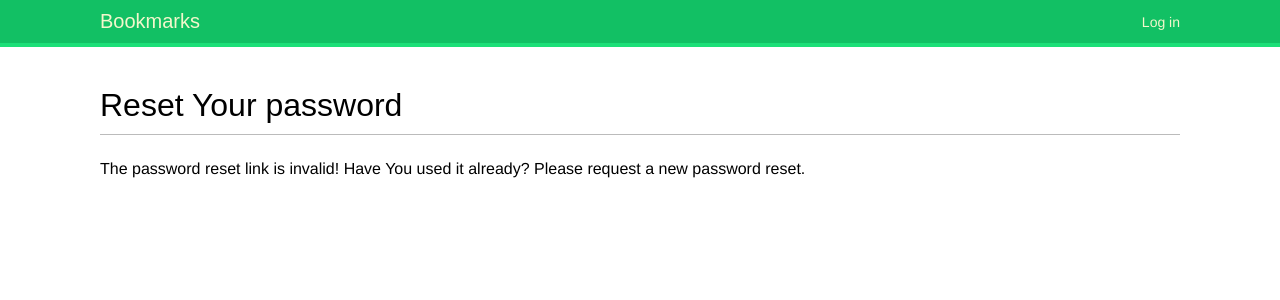
After one commit to PatrykKlimowicz/Django, a Django app: template bookmarks/account/templates/registration/password_reset_confirm.html in a window 1280 px wide. The commit adds this page. Shown: the top 300 px of the page. Run offline with Django 3.2, Linux system fonts and the light colour scheme; the template is opened without the code that fills it, so the values that code supplies are empty; some web fonts are replaced.

Commit message:
SOCIALAPP-006: Create password reset fucntionality for user - Use 4 built-in views that are necessery to reset password - Customize built-in views with templates - Allow 'sending' e-mail to the console

```diff
--- a/bookmarks/account/templates/registration/logged_out.html
+++ b/bookmarks/account/templates/registration/logged_out.html
@@ -8,4 +8,8 @@
         You've been successfully log out.
         You can <a href="{% url 'login' %}">log-in again</a>
     </p>
+    <p>
+        Forgotten Your password?
+        <a href="{% url 'password_reset' %}">Reset it!</a>
+    </p>
 {% endblock %}
--- /dev/null
+++ b/bookmarks/account/templates/registration/password_reset_confirm.html
@@ -0,0 +1,20 @@
+{% extends 'base.html' %}
+
+{% block title%}Reset Your password{% endblock %}
+
+{% block content %}
+    <h1>Reset Your password</h1>
+    {% if validlink %}
+        <p>Please enter Your new password twice:</p>
+        <form action="" method="post">
+            {{ form.as_p }}
+            {% csrf_token %}
+            <p><input type="submit" value="Change my password"></p>
+        </form>
+    {% else %}
+        <p>
+            The password reset link is invalid! Have You used it already?
+            Please request a new password reset.
+        </p>
+    {% endif %}
+{% endblock %}
--- /dev/null
+++ b/bookmarks/account/templates/registration/password_reset_email.html
@@ -0,0 +1,5 @@
+Someone asked for password reset for email {{ email }}.
+Follow the link below:
+
+{{ protocol }}://{{ domain }}{% url 'password_reset_confirm' uidb64=uid token=token %}
+Your username, in case You forgotten: {{ user.get_username }}
```
Also changed, not shown: bookmarks/account/templates/registration/password_reset_complete.html (added, +11 -0 lines), bookmarks/account/templates/registration/password_reset_done.html (added, +9 -0 lines), bookmarks/account/templates/registration/password_reset_form.html (added, +14 -0 lines), bookmarks/account/urls.py (+7 -1 lines).
